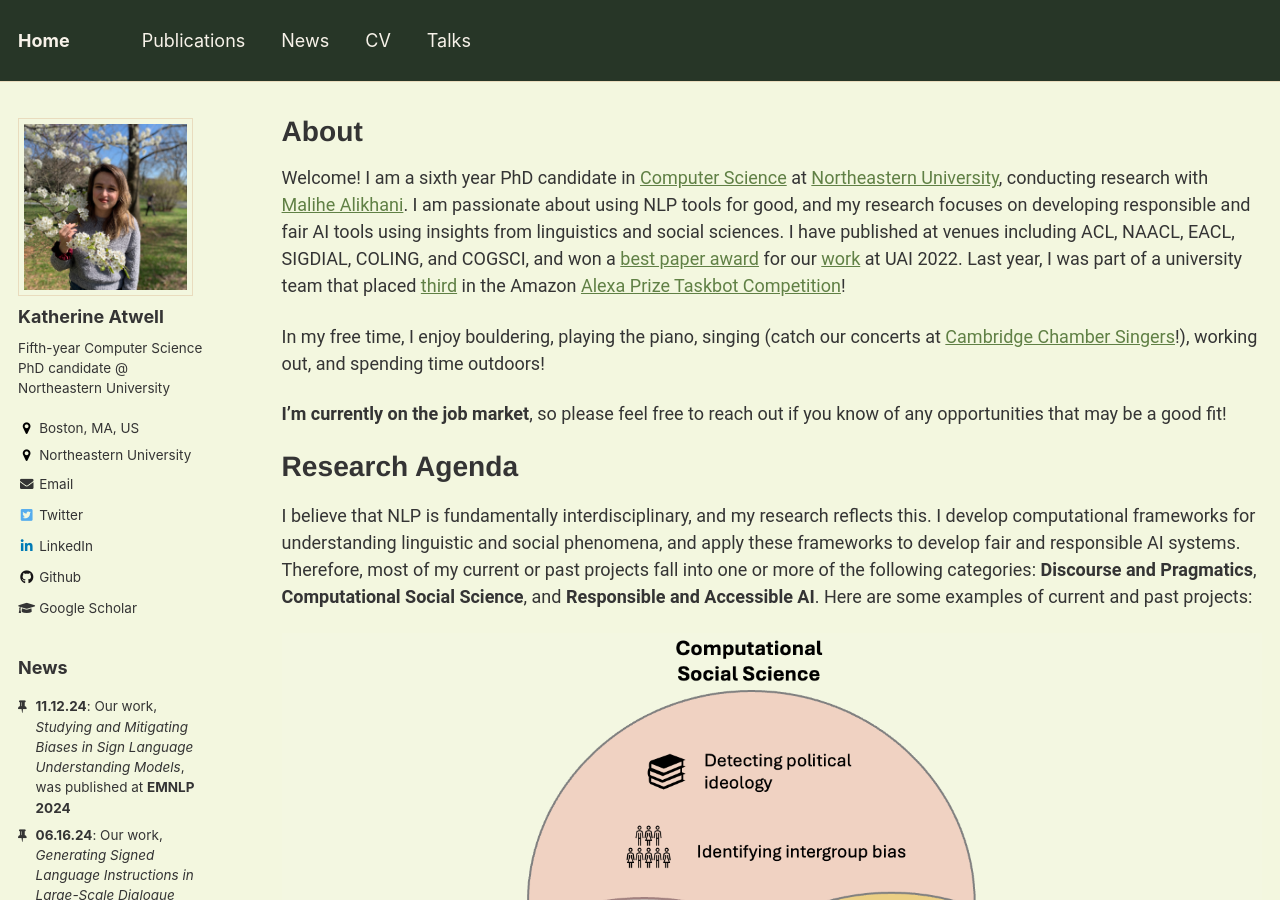
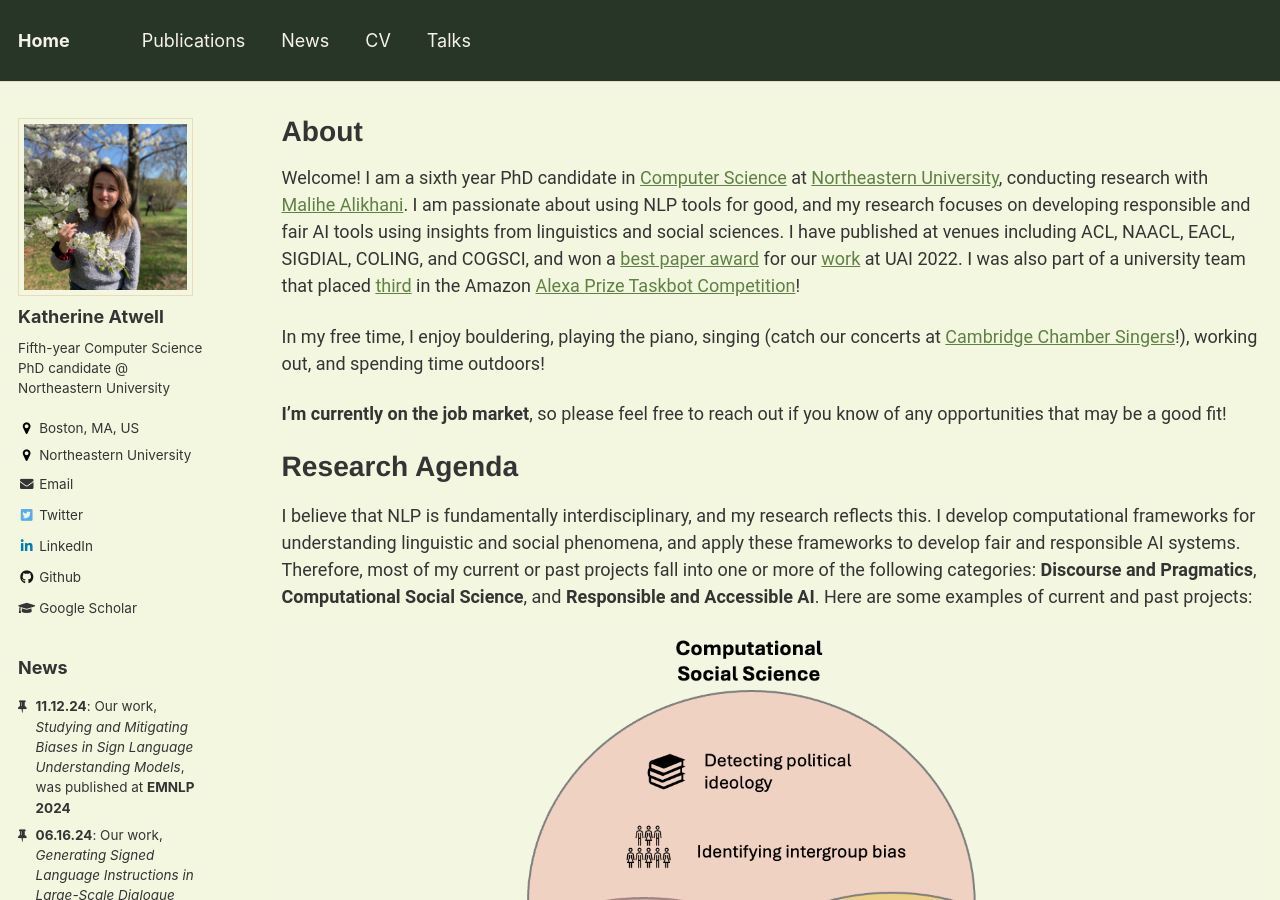
Before and after one commit to katherine-atwell/katherine-atwell.github.io, a Jekyll site: the page built from _pages/about.md, in a window 1280 px wide and 900 px high. Built offline with Jekyll 4.4.1, drawn with Linux system fonts in a browser that asks for light colours; nearby versions of some CDN libraries.

Commit message:
update about page

```diff
--- a/_pages/about.md
+++ b/_pages/about.md
@@ -9,7 +9,7 @@
   - /about.html
 ---
 
-Welcome! I am a sixth year PhD candidate in [Computer Science](https://www.khoury.northeastern.edu/) at [Northeastern University](https://www.northeastern.edu/), conducting research with [Malihe Alikhani](https://www.malihealikhani.com/). I am passionate about using NLP tools for good, and my research focuses on developing responsible and fair AI tools using insights from linguistics and social sciences. I have published at venues including ACL, NAACL, EACL, SIGDIAL, COLING, and COGSCI, and won a [best paper award](https://www.sci.pitt.edu/news/sci-graduate-students-faculty-member-win-best-paper-award-uai-2022) for our [work](https://proceedings.mlr.press/v180/sicilia22a/sicilia22a.pdf) at UAI 2022. Last year, I was part of a university team that placed [third](https://www.amazon.science/alexa-prize/taskbot-challenge/2022) in the Amazon [Alexa Prize Taskbot Competition](https://www.amazon.science/alexa-prize/taskbot-challenge)!
+Welcome! I am a sixth year PhD candidate in [Computer Science](https://www.khoury.northeastern.edu/) at [Northeastern University](https://www.northeastern.edu/), conducting research with [Malihe Alikhani](https://www.malihealikhani.com/). I am passionate about using NLP tools for good, and my research focuses on developing responsible and fair AI tools using insights from linguistics and social sciences. I have published at venues including ACL, NAACL, EACL, SIGDIAL, COLING, and COGSCI, and won a [best paper award](https://www.sci.pitt.edu/news/sci-graduate-students-faculty-member-win-best-paper-award-uai-2022) for our [work](https://proceedings.mlr.press/v180/sicilia22a/sicilia22a.pdf) at UAI 2022. I was also part of a university team that placed [third](https://www.amazon.science/alexa-prize/taskbot-challenge/2022) in the Amazon [Alexa Prize Taskbot Competition](https://www.amazon.science/alexa-prize/taskbot-challenge)!
 
 In my free time, I enjoy bouldering, playing the piano, singing (catch our concerts at [Cambridge Chamber Singers](https://cambridgechambersingers.org/)!), working out, and spending time outdoors!
 
```
